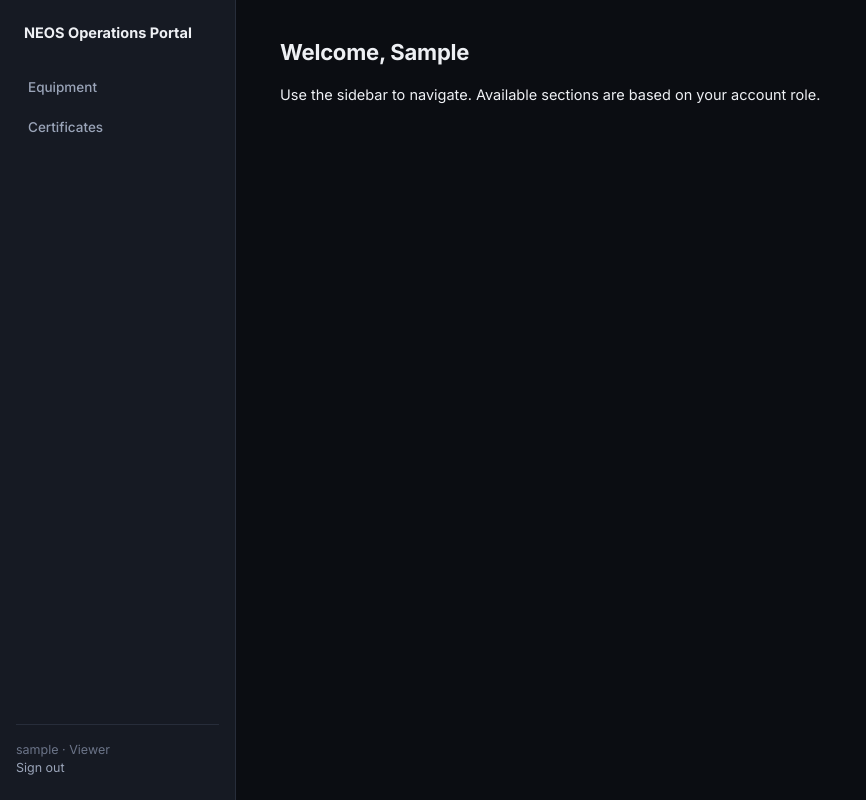
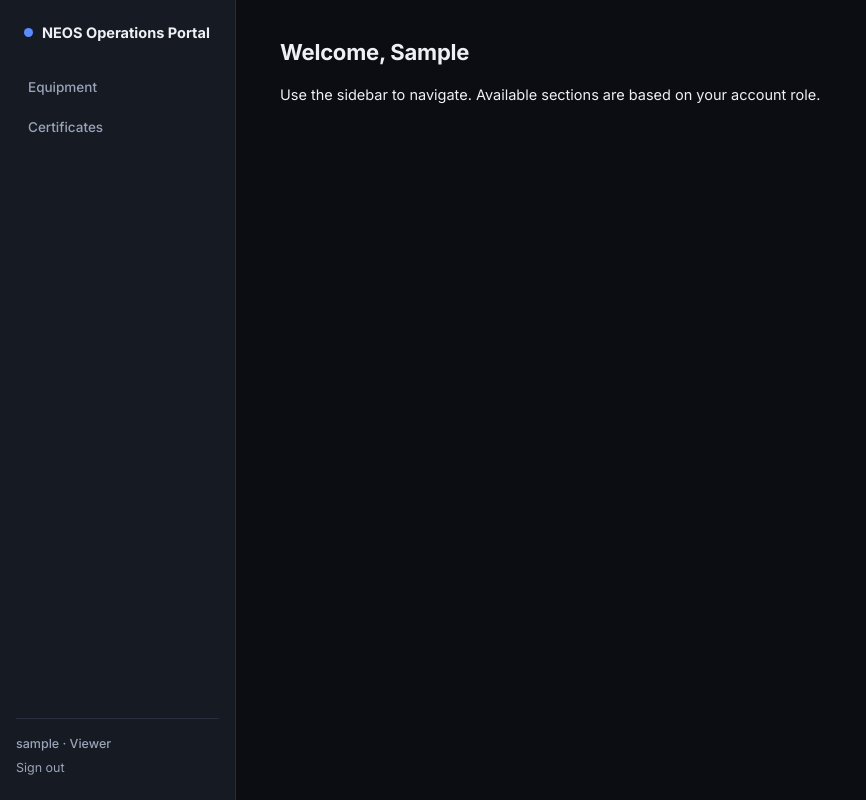
Before and after one commit to ramijasim17/neos-operations-portal, a Django app: page / in a window 1280 px wide. Shown: the whole page, without its empty margins (0-866 px from the left). Run offline with Django 5.2, Linux system fonts and the light colour scheme; the visitor is signed in with stand-in values (Sample User, id 1).

Commit message:
Update base.html

```diff
--- a/neos_portal 2/core/templates/core/base.html
+++ b/neos_portal 2/core/templates/core/base.html
@@ -3,21 +3,22 @@
 <html>
 <head>
   <meta charset="utf-8">
+  <meta name="viewport" content="width=device-width, initial-scale=1">
   <title>{% block title %}NEOS Operations Portal{% endblock %}</title>
   <link rel="stylesheet" href="{% static 'core/css/portal.css' %}">
 </head>
 <body>
   <div class="app-shell">
     <aside class="sidebar">
-      <div class="brand">NEOS Operations Portal</div>
+      <div class="brand"><span class="dot"></span> NEOS Operations Portal</div>
       <nav>
         {% for item in nav_items %}
-          <a href="{% url item.url_name %}">{{ item.label }}</a>
+          <a href="{% url item.url_name %}" class="{% if item.is_active %}active{% endif %}">{{ item.label }}</a>
         {% endfor %}
       </nav>
       <div class="user-box">
-        {{ request.user.username }} · {{ user_role|title }}<br>
-        <form method="post" action="{% url 'accounts:logout' %}" style="display:inline;">
+        <div class="who">{{ request.user.username }} · {{ user_role|title }}</div>
+        <form method="post" action="{% url 'accounts:logout' %}">
           {% csrf_token %}
           <button type="submit" class="link-button">Sign out</button>
         </form>
@@ -26,7 +27,7 @@
     <main class="main">
       {% if messages %}
         {% for message in messages %}
-          <div class="alert {% if message.tags == 'error' %}alert-error{% endif %}">{{ message }}</div>
+          <div class="alert {% if message.tags == 'error' %}alert-error{% else %}alert-success{% endif %}">{{ message }}</div>
         {% endfor %}
       {% endif %}
       {% block content %}{% endblock %}
```
